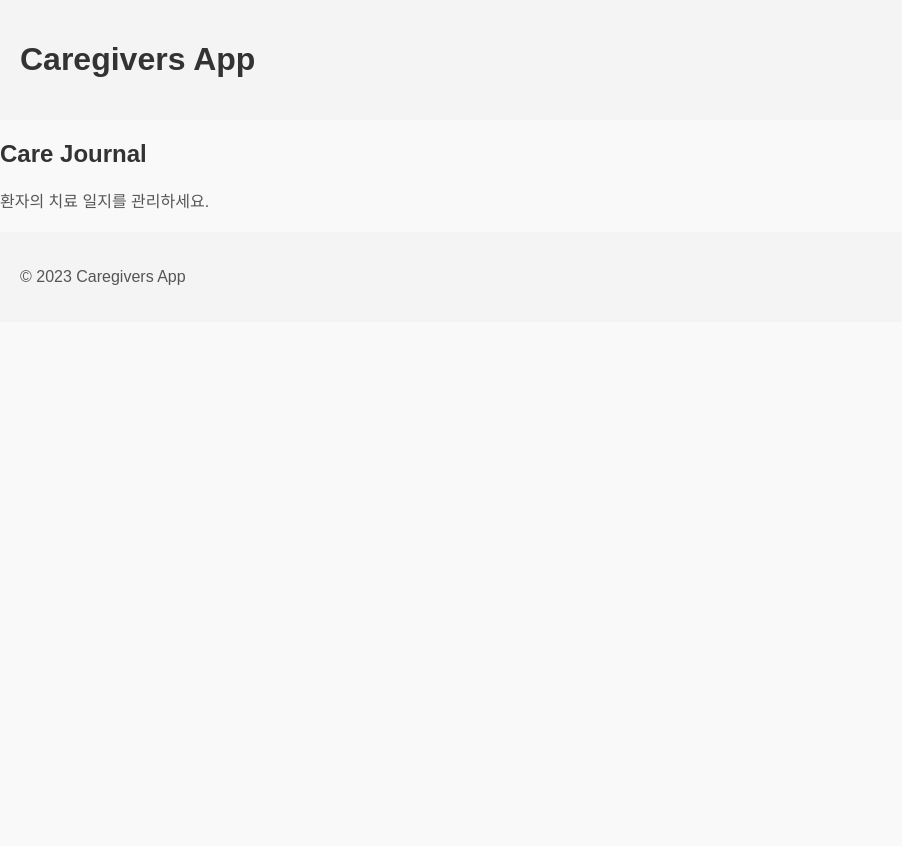
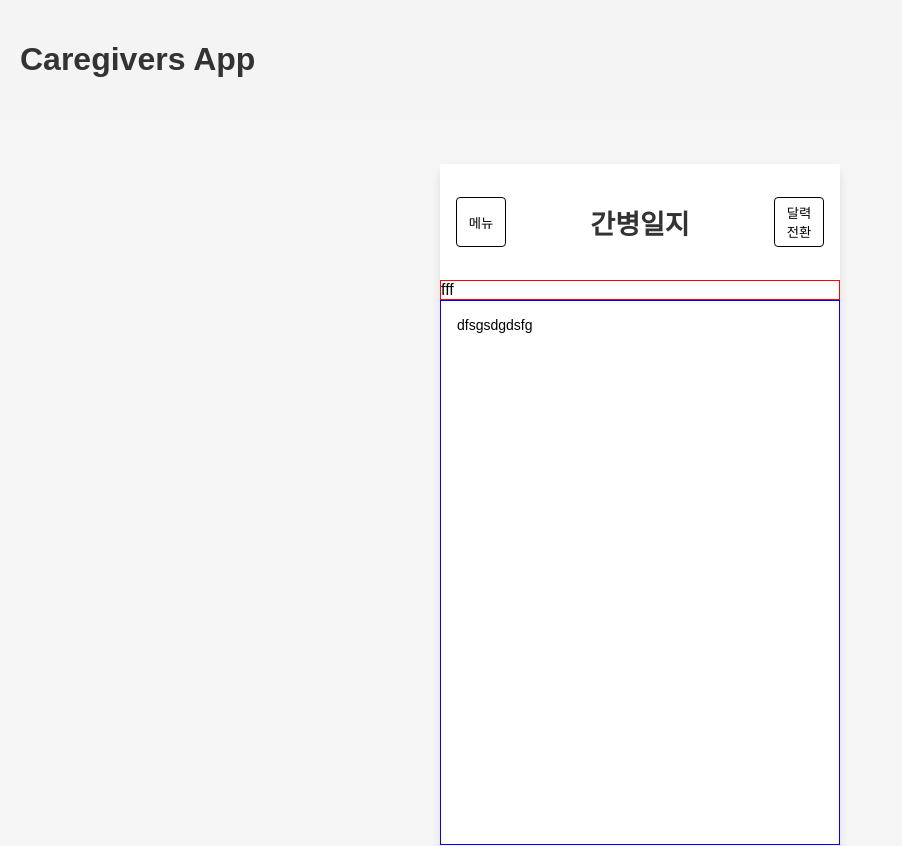
Before and after one commit to gowns12/CareNeighbors-frontend, a Next.js app: page /care-journal in a window 1280 px wide. Shown: the top 846 px of the page, without its empty margins (0-902 px from the left). Before the commit the page ends 800 px from the top, so only its background shows below. Built offline with nearby package versions, Linux system fonts and the light colour scheme.

Commit message:
버튼 구현중

```diff
--- /dev/null
+++ b/src/app/care-journal/page.module.css
@@ -0,0 +1,73 @@
+/* 화면 전체를 컨트롤하는 외부 컨테이너 */
+.outerContainer {
+    display: flex;
+    justify-content: center; /* 가로 중앙 정렬 */
+    align-items: center; /* 세로 중앙 정렬 */
+    height: 100vh; /* 전체 화면 높이 */
+    background-color: #f5f5f5; /* 배경색 지정 */
+}
+
+/* 화면의 고정된 너비와 비율을 설정하는 내부 컨테이너 */
+.innerContainer {
+    aspect-ratio: 9 / 16; /* 고정 비율(9:16) */
+    width: 100%; /* 초기 너비를 100%로 설정 */
+    max-width: 400px; /* 최대 너비 제한 (스마트폰처럼) */
+    background-color: white; /* 내부 컨테이너 배경 */
+    display: flex;
+    flex-direction: column; /* 세로(수직) 레이아웃 */
+    box-shadow: 0px 4px 10px rgba(0, 0, 0, 0.1); /* 그림자 효과 */
+    border-radius: 12px; /* 모서리를 약간 둥글게 */
+}
+.title {
+    display: flex;
+    justify-content: center;
+}
+
+.mobile-container {
+    max-width: 320px; /* 모바일 화면 크기 */
+    margin: 0 auto;
+    height: 100vh; /* 화면 전체 높이 */
+    display: flex;
+    flex-direction: column; /* 세로 정렬 */
+    border: 1px solid #ddd; /* 테두리 추가 */
+    box-shadow: 0 4px 6px rgba(0, 0, 0, 0.1); /* 그림자 추가 */
+}
+
+.header {
+    display: flex;
+    background-color: white;
+    justify-content: space-between; /*양쪽으로 퍼지도록 설정*/
+    align-items: center; /* 중앙 세로 정렬 */
+    color: black;
+    text-align: center;
+    padding: 16px;
+    font-size: 18px;
+}
+
+.main {
+    flex-grow: 1;
+    padding: 16px;
+    font-size: 14px;
+}
+
+.footer {
+    background-color: #f2f2f2;
+    text-align: center;
+    padding: 8px;
+    font-size: 12px;
+    color: #888;
+}
+/* todo 헤더 안 버튼 */
+.button {
+    justify-content: center; /*가로 중앙 정렬*/
+    align-items: center; /* 세로 중앙 정렬*/
+    width: 50px; /* 버튼의 너비 */
+    height: 50px; /* 버튼의 높이 (너비와 같게 설정) */
+    display: flex; /* 내부 아이템을 가운데 정렬하기 위해 Flexbox 활성화 */
+    background-color: white; /* 버튼 배경색 */
+    color: black; /* 버튼 텍스트 색상 */
+    border: 1px solid black; /* 테두리 */
+    border-radius: 4px; /* 버튼 모서리 둥글게 (선택) */
+    cursor: pointer; /* 클릭 가능한 스타일 */
+    transition: background-color 0.2s ease-in-out; /* 호버 시 배경색 전환 효과 */
+}
--- a/src/app/care-journal/page.tsx
+++ b/src/app/care-journal/page.tsx
@@ -1,11 +1,25 @@
-// src/app/care-journal/page.tsx
 import React from "react";
+import styles from "./page.module.css";
 
 export default function Page() {
-  return (
-    <div>
-      <h2>Care Journal</h2>
-      <p>환자의 치료 일지를 관리하세요.</p>
-    </div>
-  );
+
+    return (
+        <div className={styles.outerContainer}>
+            <div className={styles.innerContainer}>
+
+                <header className={styles.header}>
+                    <button className={styles.button}>메뉴</button>
+                    <h2 className={styles.title}>간병일지</h2>
+                    <button className={styles.button}> 달력전환</button>
+                </header>
+                <div style={{border: "1px solid red"}}>
+                    fff
+                </div>
+                <main style={{border: "1px solid blue"}} className={styles.main}>
+                    dfsgsdgdsfg
+                </main>
+                <footer className={styles.footer}>fsadfdsafsaf</footer>
+            </div>
+        </div>
+    );
 }
```
